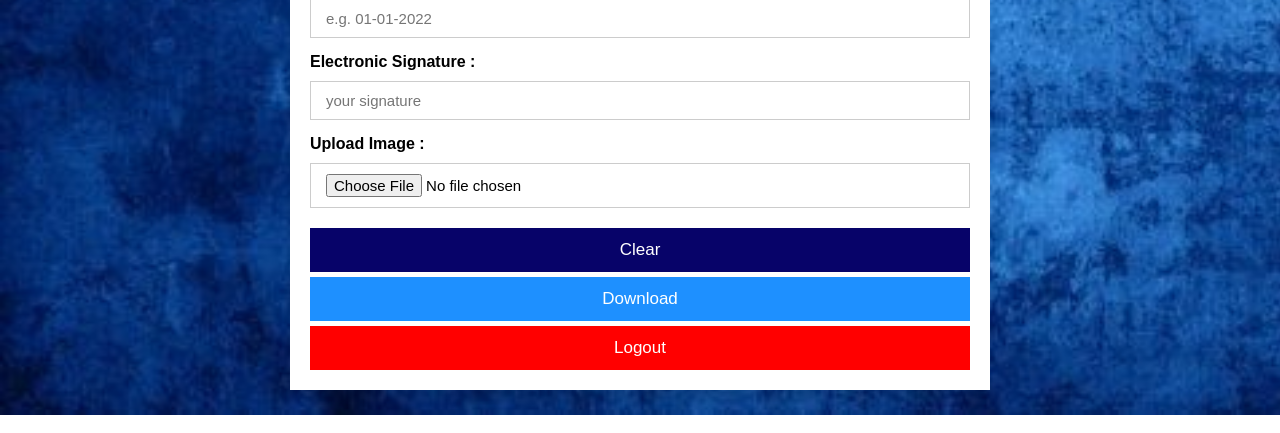
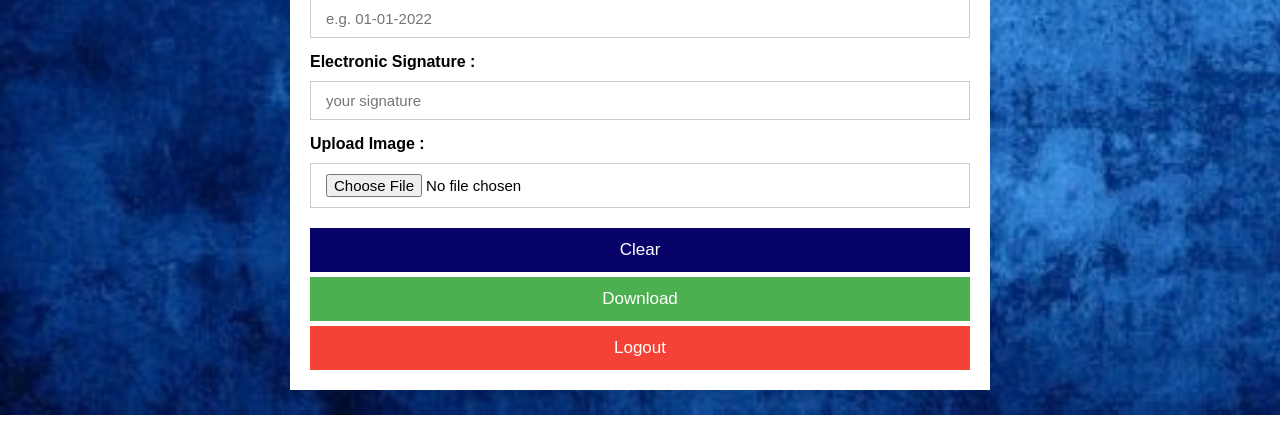
Before and after one commit to AlexanderGrayson-RPW/AlexanderGrayson-RPW.github.io, a PHP site: page /idgenerator.html in a window 1280 px wide. Shown: the part 663-1096 px from the top of the page. Run offline with PHP 8.4, Linux system fonts and the light colour scheme; some web fonts are replaced.

Commit message:
Update idgenerator.css

```diff
--- a/idgenerator.css
+++ b/idgenerator.css
@@ -88,7 +88,7 @@
 
 #down {
     width: 100%;
-    background-color: DodgerBlue;
+    background-color: #4CAF50;
     border: none;
     color: white;
     padding: 12px 30px;
@@ -100,7 +100,7 @@
 
 #logout-btn {
     width: 100%;
-    background-color: Red;
+    background-color: #f44336;
     border: none;
     color: white;
     padding: 12px 30px;
```
